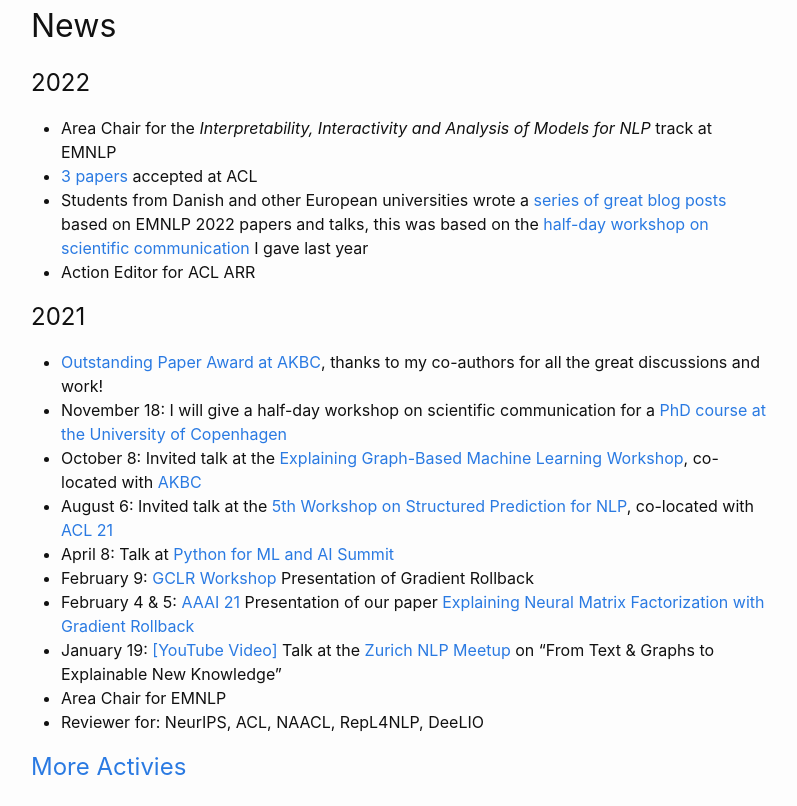
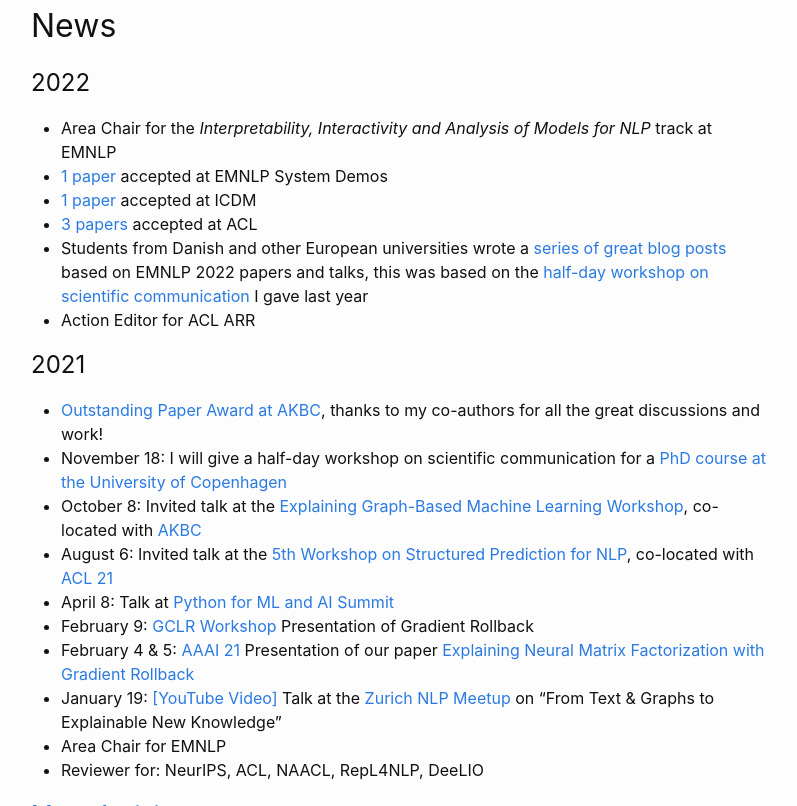
Before and after one commit to carolinlawrence/carolinlawrence.github.io, a Jekyll site: the page built from index.markdown, in a window 1280 px wide and 900 px high, scrolled down 1152 px, cut to the strip 94-900 px from the top of the window. Shown: the whole strip, without its empty margins (239-1036 px from the left). Built offline with Jekyll 4.4.1, drawn with Linux system fonts in a browser that asks for light colours.

Commit message:
Update index.markdown

```diff
--- a/index.markdown
+++ b/index.markdown
@@ -37,6 +37,8 @@ Recently, colleagues and I have developed a method to explain the prediction of
 ## News
 # 2022
 * Area Chair for the <i>Interpretability, Interactivity and Analysis of Models for NLP</i> track at EMNLP
+* <a href="publications/">1 paper</a> accepted at EMNLP System Demos
+* <a href="publications/">1 paper</a> accepted at ICDM
 * <a href="publications/">3 papers</a> accepted at ACL
 * Students from Danish and other European universities wrote a <a href="https://nlpnorth.github.io/content/emnlp-2021-blogs.html">series of great blog posts</a> based on EMNLP 2022 papers and talks, this was based on the <a href="https://en.itu.dk/Research/PhD-Programme/PhD-Courses/PhD-courses-2021/PhD-Course---Communicating-State-of-the-art-NLP-Research-to-a-Broader-Audience">half-day workshop on scientific communication</a> I gave last year
 * Action Editor for ACL ARR
```
